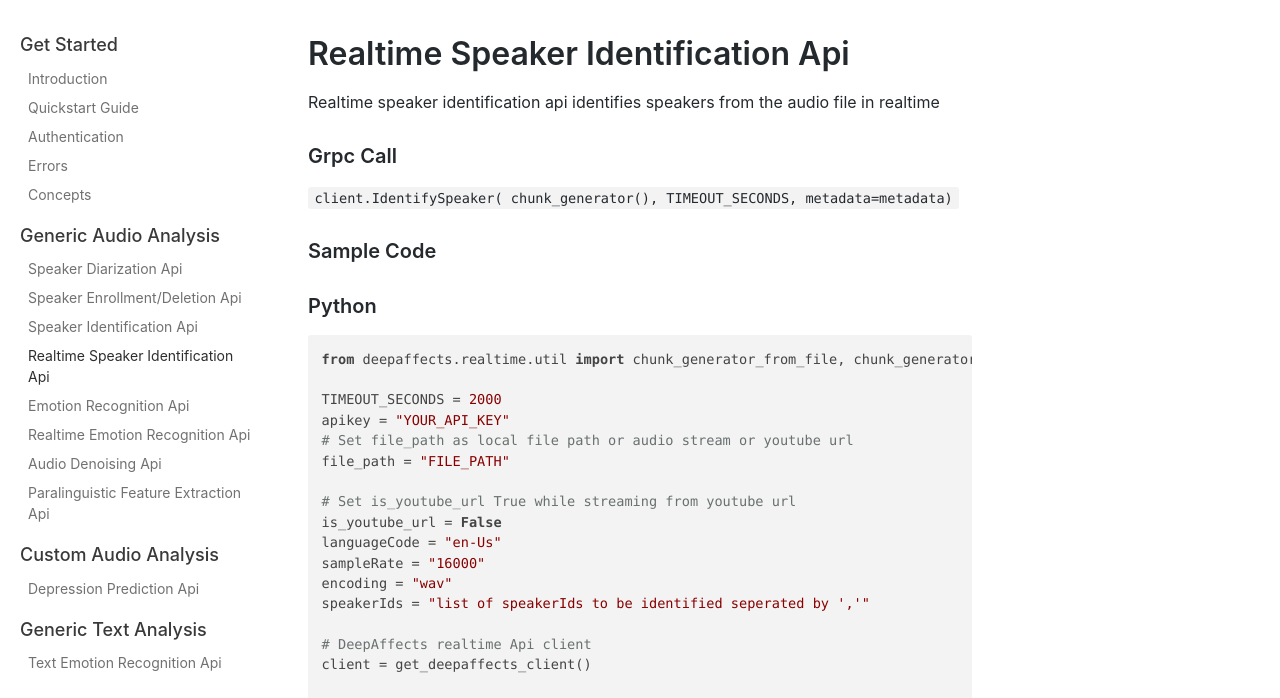
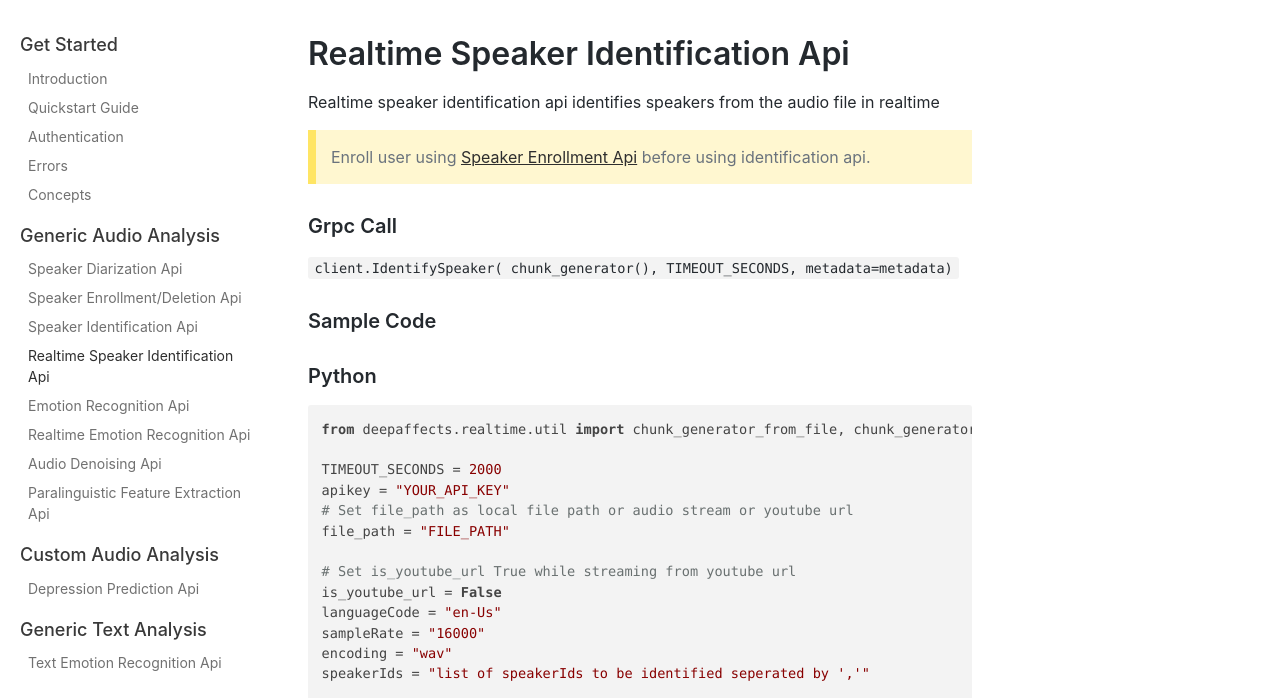
Before and after one commit to SEERNET/developer-docs, a plain HTML site: page docs/realtime-speaker-identification-api.html in a window 1280 px wide. Shown: the part 64-762 px from the top of the page. Drawn offline with nearby package versions, Linux system fonts and the light colour scheme.

Commit message:
Deploy website
Deploy website version based on edd377c867f5759b9fdc60c6f48e64a82974325f

```diff
--- a/docs/realtime-speaker-identification-api.html
+++ b/docs/realtime-speaker-identification-api.html
@@ -22,6 +22,9 @@
               }
             });
         </script></nav></div><div class="container mainContainer"><div class="wrapper"><div class="post"><header class="postHeader"><h1 class="postHeaderTitle">Realtime Speaker Identification Api</h1></header><article><div><span><p>Realtime speaker identification api identifies speakers from the audio file in realtime</p>
+<blockquote>
+<p>Enroll user using <a href="./speaker-enrollment-api">Speaker Enrollment Api</a> before using identification api.</p>
+</blockquote>
 <h3><a class="anchor" aria-hidden="true" id="grpc-call"></a><a href="#grpc-call" aria-hidden="true" class="hash-link"><svg class="hash-link-icon" aria-hidden="true" height="16" version="1.1" viewBox="0 0 16 16" width="16"><path fill-rule="evenodd" d="M4 9h1v1H4c-1.5 0-3-1.69-3-3.5S2.55 3 4 3h4c1.45 0 3 1.69 3 3.5 0 1.41-.91 2.72-2 3.25V8.59c.58-.45 1-1.27 1-2.09C10 5.22 8.98 4 8 4H4c-.98 0-2 1.22-2 2.5S3 9 4 9zm9-3h-1v1h1c1 0 2 1.22 2 2.5S13.98 12 13 12H9c-.98 0-2-1.22-2-2.5 0-.83.42-1.64 1-2.09V6.25c-1.09.53-2 1.84-2 3.25C6 11.31 7.55 13 9 13h4c1.45 0 3-1.69 3-3.5S14.5 6 13 6z"></path></svg></a>Grpc Call</h3>
 <p><code>client.IdentifySpeaker( chunk_generator(), TIMEOUT_SECONDS, metadata=metadata)</code></p>
 <h3><a class="anchor" aria-hidden="true" id="sample-code"></a><a href="#sample-code" aria-hidden="true" class="hash-link"><svg class="hash-link-icon" aria-hidden="true" height="16" version="1.1" viewBox="0 0 16 16" width="16"><path fill-rule="evenodd" d="M4 9h1v1H4c-1.5 0-3-1.69-3-3.5S2.55 3 4 3h4c1.45 0 3 1.69 3 3.5 0 1.41-.91 2.72-2 3.25V8.59c.58-.45 1-1.27 1-2.09C10 5.22 8.98 4 8 4H4c-.98 0-2 1.22-2 2.5S3 9 4 9zm9-3h-1v1h1c1 0 2 1.22 2 2.5S13.98 12 13 12H9c-.98 0-2-1.22-2-2.5 0-.83.42-1.64 1-2.09V6.25c-1.09.53-2 1.84-2 3.25C6 11.31 7.55 13 9 13h4c1.45 0 3-1.69 3-3.5S14.5 6 13 6z"></path></svg></a>Sample Code</h3>
```
Also changed, not shown: docs/speaker-identification-api.html (+3 -0 lines).
